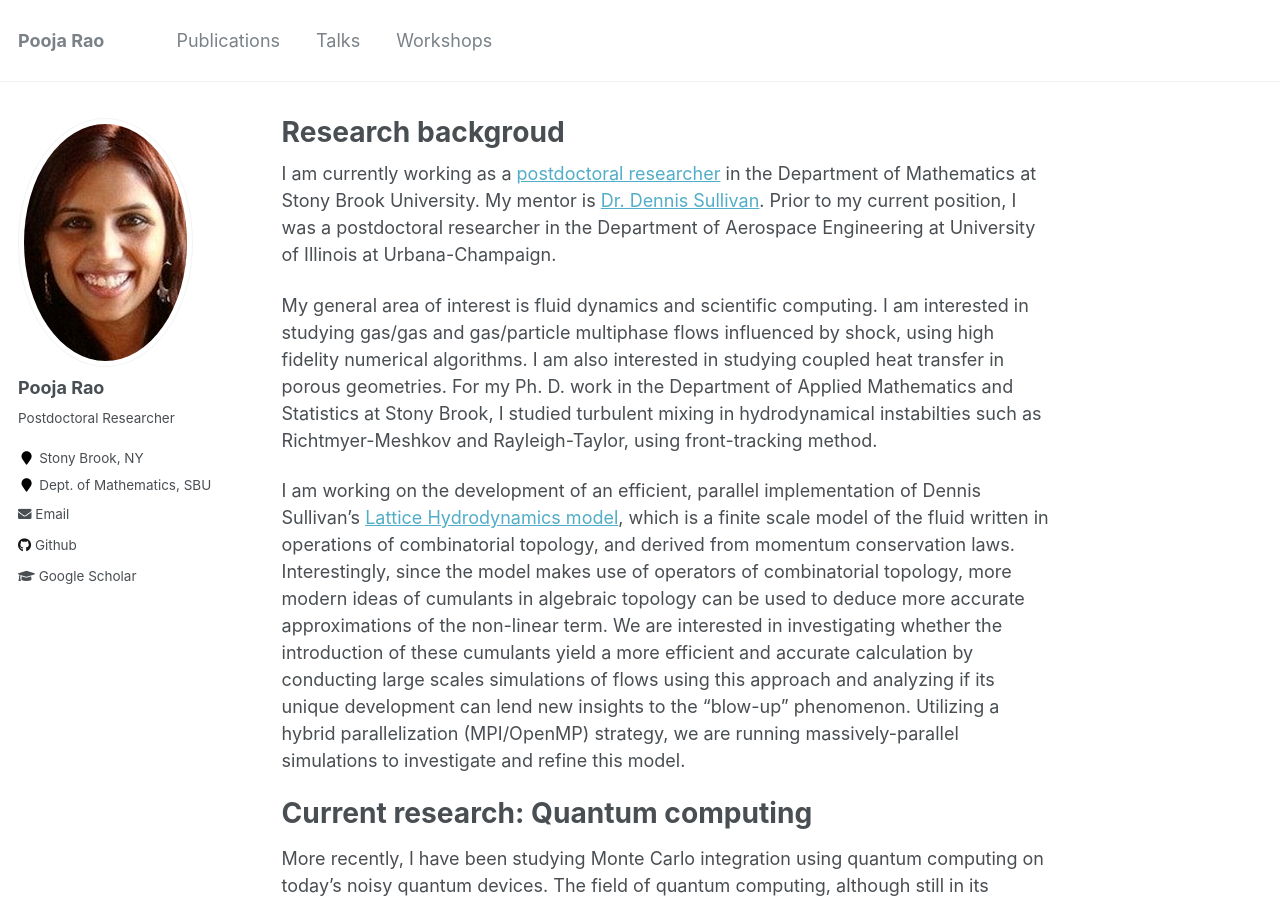
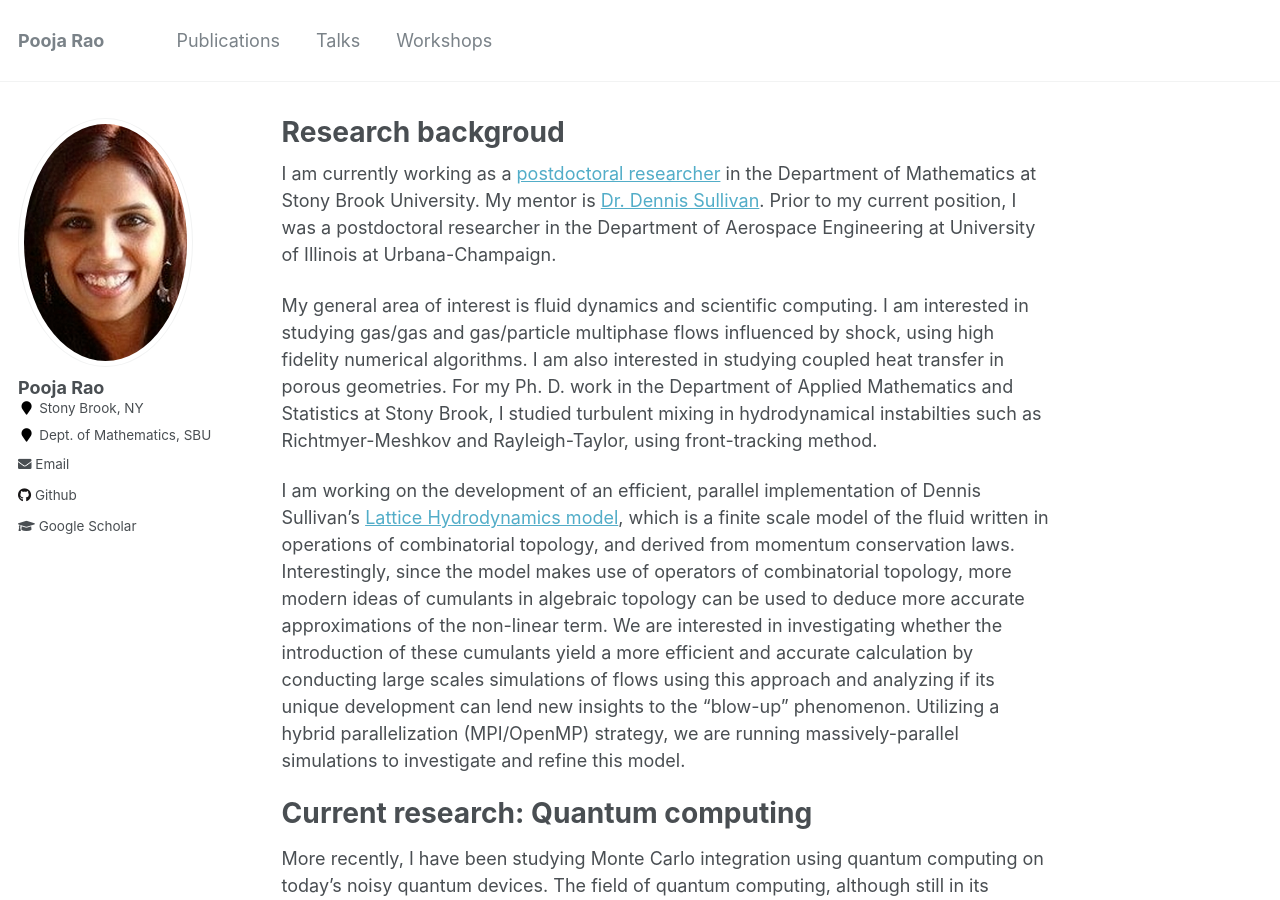
Before and after one commit to poojarao8/poojarao8.github.io, a Jekyll site: the page built from _pages/about.md, in a window 1280 px wide and 900 px high. Built offline with Jekyll 4.4.1, drawn with Linux system fonts in a browser that asks for light colours; part of the change alters nothing that is shown.

```diff
--- a/_config.yml
+++ b/_config.yml
@@ -82,12 +82,12 @@ analytics:
 author:
   name             : "Pooja Rao"
   avatar           : "profile.png"
-  bio              : "Postdoctoral Researcher"
+  bio              : #"Postdoctoral Researcher"
   employer         : "Dept. of Mathematics, SBU"
   location         : "Stony Brook, NY"
   pubmed           : #"https://www.ncbi.nlm.nih.gov/pubmed/?term=john+snow"
   googlescholar    : "https://scholar.google.com/citations?hl=en&user=a5GDS08AAAAJ"
-  email            : "Pooja.Rao AT stonybrook.edu"
+  email            : "prao AT ams.stonybrook.edu"
   researchgate     :  # example: "https://www.researchgate.net/profile/yourprofile"
   uri              :
   bitbucket        :
```
